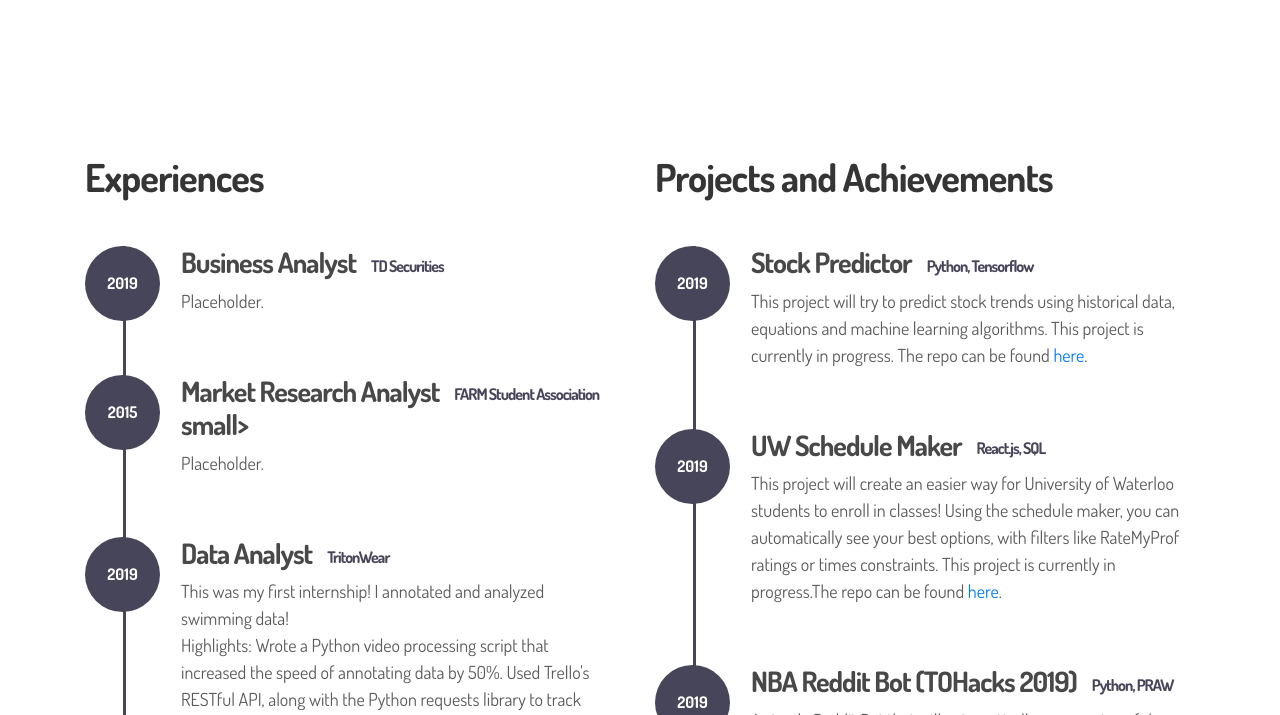
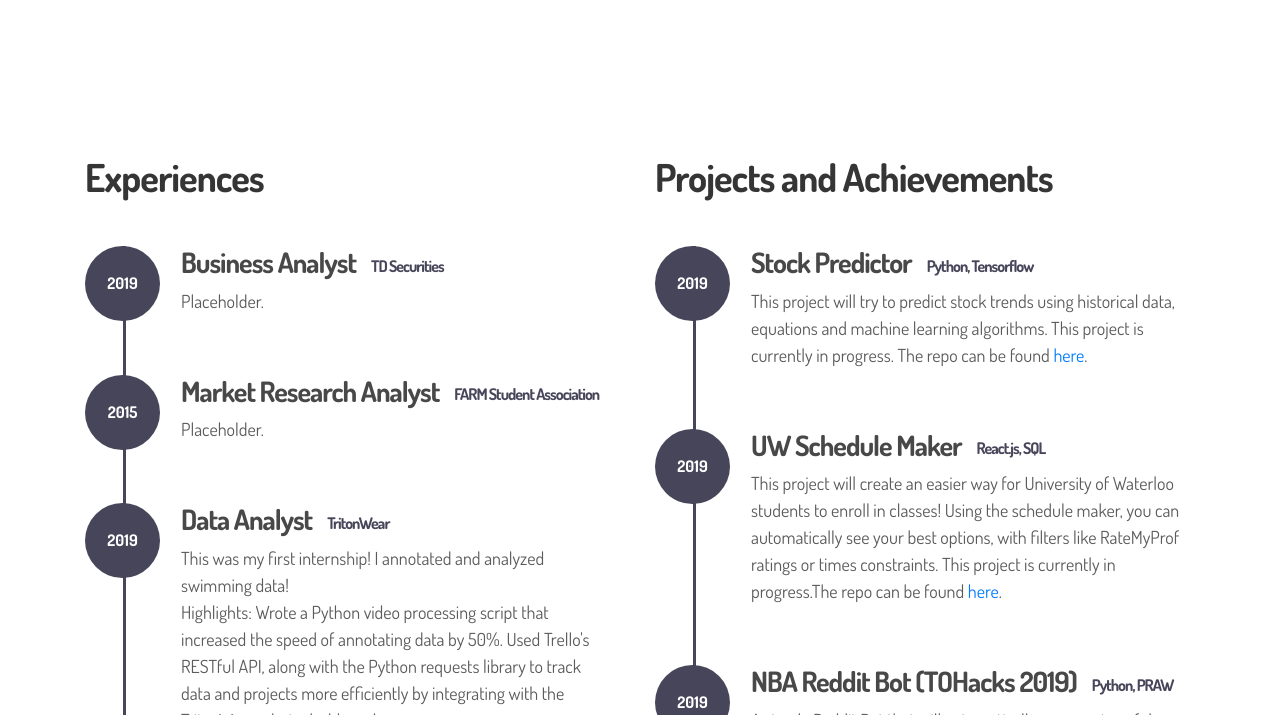
Before and after one commit to Micecheese/Micecheese.github.io, a plain HTML site: page index.html in a window 1280 px wide. Shown: the part 520-1235 px from the top of the page. Drawn offline with Linux system fonts and the light colour scheme.

Commit message:
text changes

```diff
--- a/index.html
+++ b/index.html
@@ -148,7 +148,7 @@
                                 <span>2015</span>
                             </div>
                             <div class="timeline-info">
-                                <h3><span>Market Research Analyst</span><small>FARM Student Association</small>small></h3>
+                                <h3><span>Market Research Analyst</span><small>FARM Student Association</small></h3>
                                 <p>Placeholder.</p>
                             </div>
                         </div>
```
